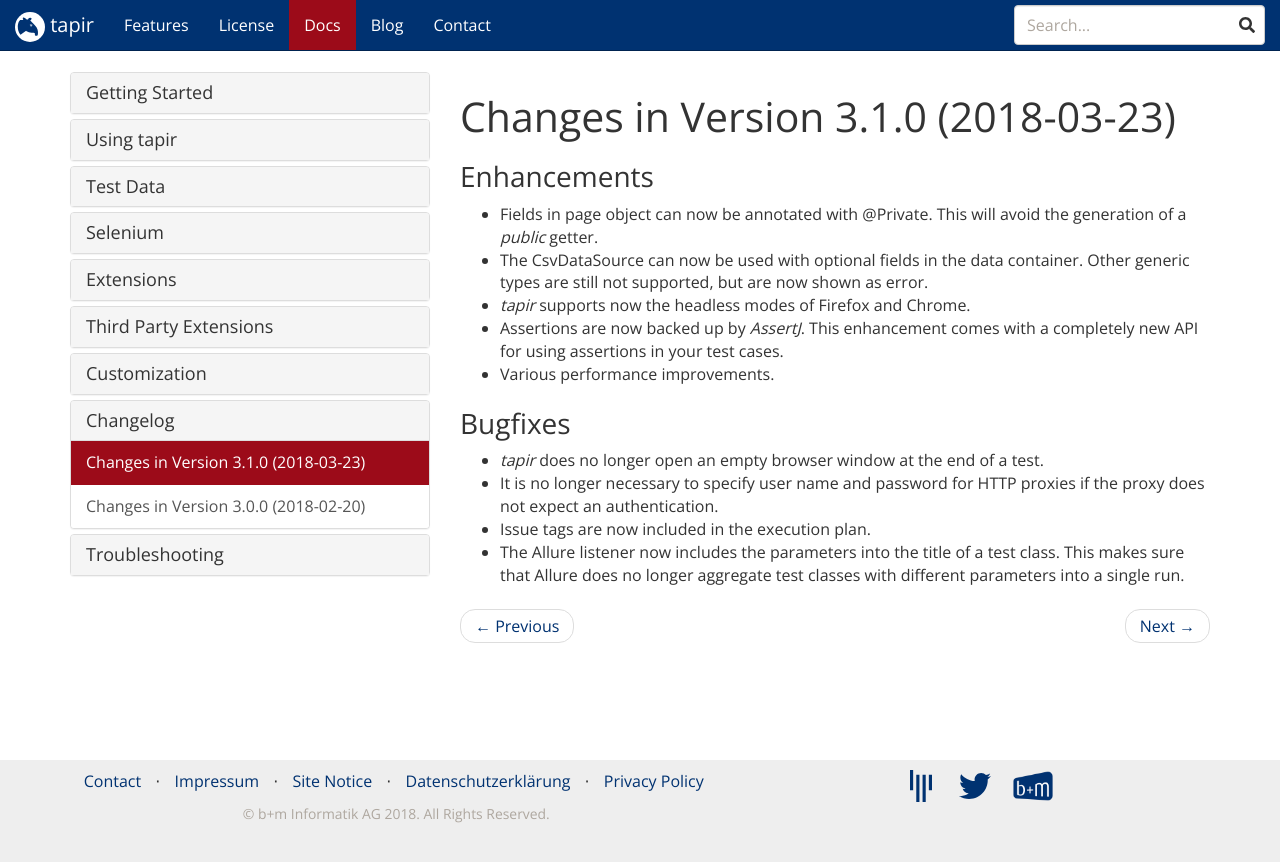
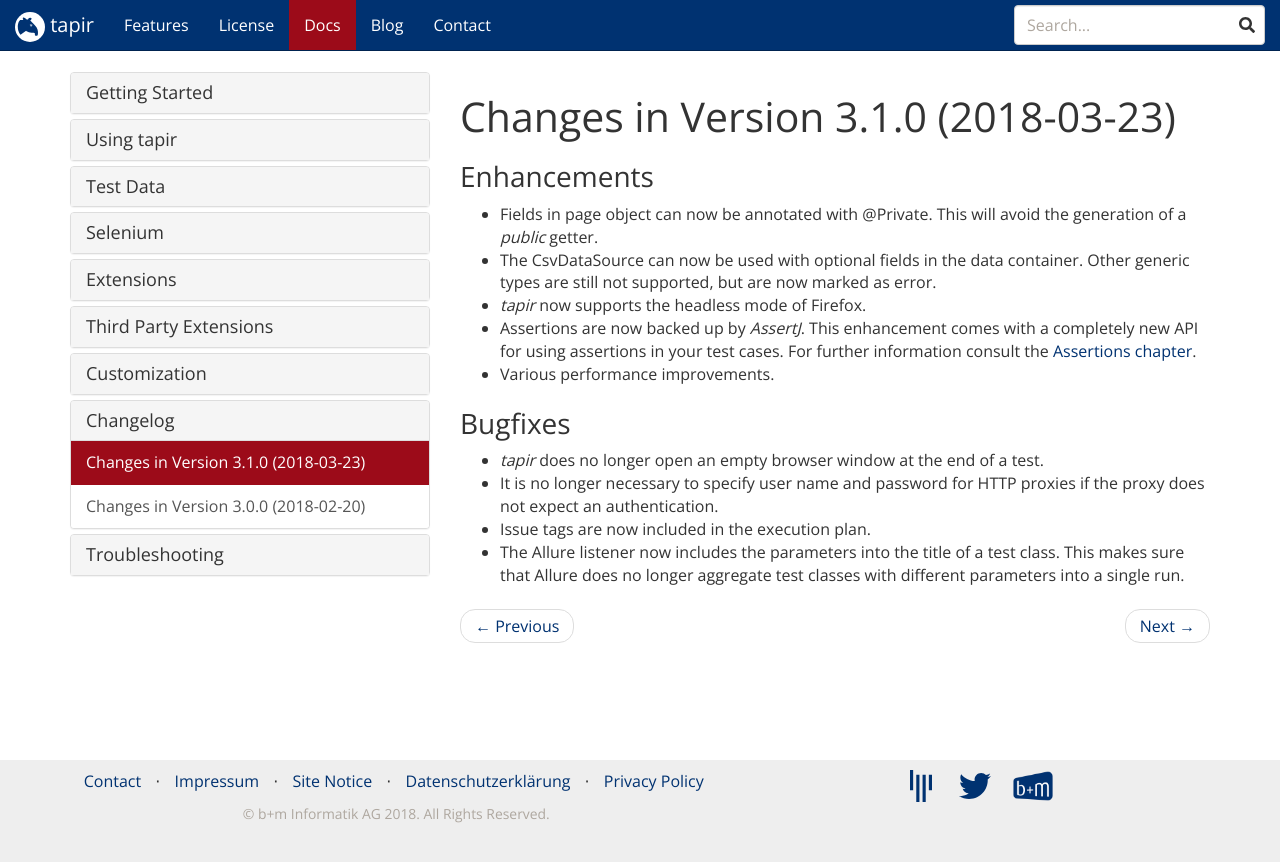
Before and after one commit to tapir-test/tapir-website, a Jekyll site: the page built from _docs/changelog/changelog-3.1.0.md, in a window 1280 px wide. Shown: the top 862 px of the page. Built offline with Jekyll 4.4.1, drawn with Linux system fonts in a browser that asks for light colours; nearby versions of some CDN libraries; comment, search, counter and statistics services are not loaded.

Commit message:
Minor doc improvements
Signed-off-by: Oliver Libutzki <oliver.libutzki@bmiag.de>

```diff
--- a/_docs/changelog/changelog-3.1.0.md
+++ b/_docs/changelog/changelog-3.1.0.md
@@ -7,9 +7,9 @@
 
 ### Enhancements
 * Fields in page object can now be annotated with @Private. This will avoid the generation of a *public* getter.
-* The CsvDataSource can now be used with optional fields in the data container. Other generic types are still not supported, but are now shown as error.
-* *tapir* supports now the headless modes of Firefox and Chrome.
-* Assertions are now backed up by *AssertJ*. This enhancement comes with a completely new API for using assertions in your test cases.
+* The CsvDataSource can now be used with optional fields in the data container. Other generic types are still not supported, but are now marked as error.
+* *tapir* now supports the headless mode of Firefox.
+* Assertions are now backed up by *AssertJ*. This enhancement comes with a completely new API for using assertions in your test cases. For further information consult the [Assertions chapter]({{"/docs/usingtapir/assertions/" | prepend: site.baseurl}}).
 * Various performance improvements.
 
 ### Bugfixes
```
Also changed, not shown: _posts/2018-03-23-tapir-release-3.1.0.md (+3 -3 lines).
